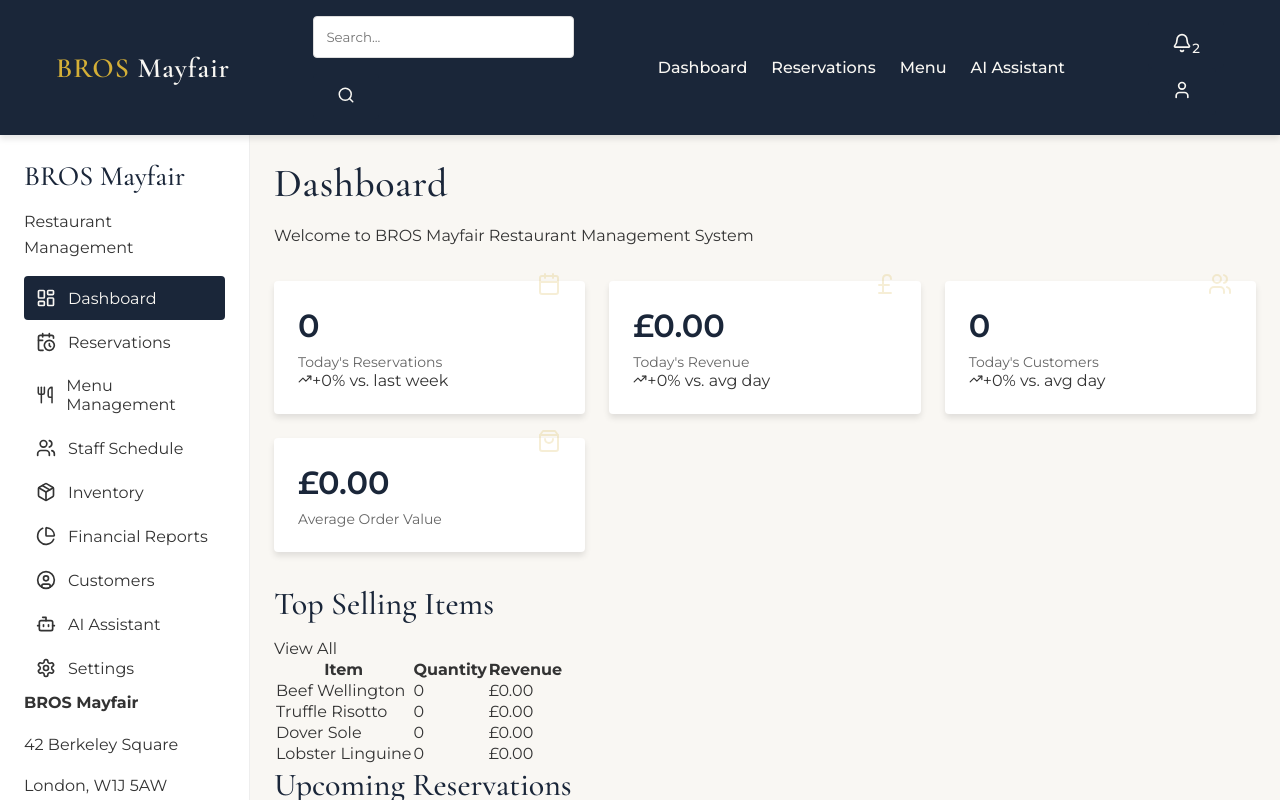
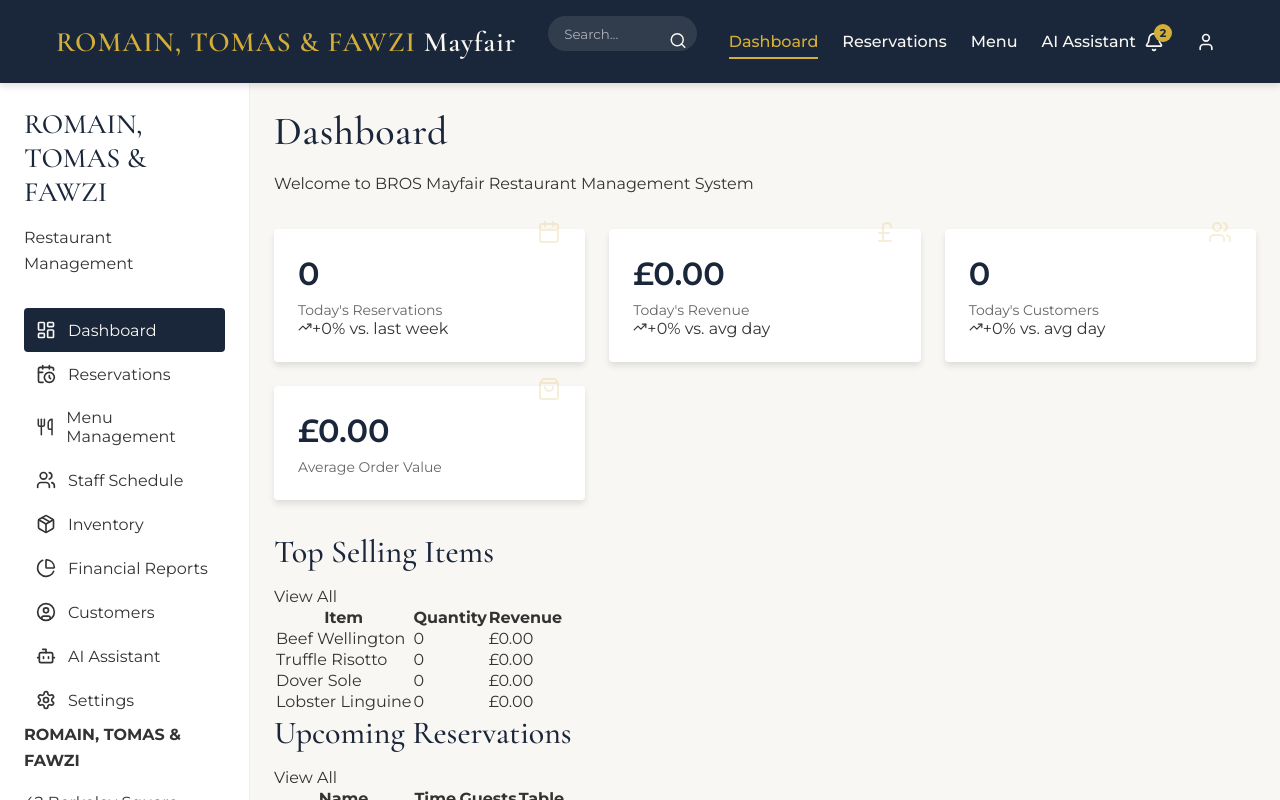
Before and after one commit to Qualiasolutions/BROS, a Next.js app: page / in a window 1280 px wide. Shown: the top 800 px of the page. Built offline with nearby package versions, Linux system fonts and the light colour scheme.

Commit message:
Update branding from BROS Mayfair to ROMAIN, TOMAS & FAWZI

```diff
--- a/components/Agent.js
+++ b/components/Agent.js
@@ -86,7 +86,7 @@ const Agent = ({ onTabChange }) => {
           initialMessage += 'I can assist with placing takeaway orders, checking order status, or arranging delivery.';
           break;
         case 'events':
-          initialMessage += 'I can provide information about hosting private events, group bookings, or special occasions at BROS Mayfair.';
+          initialMessage += 'I can provide information about hosting private events, group bookings, or special occasions at ROMAIN, TOMAS & FAWZI Mayfair.';
           break;
         case 'loyalty':
           initialMessage += 'I can help with our loyalty program, special offers, and membership benefits.';
@@ -101,7 +101,7 @@ const Agent = ({ onTabChange }) => {
           initialMessage += 'I can tell you about our opening hours, location details, parking information, and accessibility.';
           break;
         default:
-          initialMessage += 'What would you like to know about BROS Mayfair restaurant?';
+          initialMessage += 'What would you like to know about ROMAIN, TOMAS & FAWZI restaurant?';
       }
 
       setConversation([
@@ -512,7 +512,7 @@ const Agent = ({ onTabChange }) => {
       if (lowerMessage.includes('who are you') || lowerMessage.includes('what are you')) {
         setConversation(prev => [...prev, {
           role: 'assistant',
-          content: `I'm the BROS Mayfair assistant, designed to help you manage your restaurant data, including menu items, reservations, clients, suppliers, and invoices. I can answer questions about your business and help you navigate through different sections of the application.`
+          content: `I'm the ROMAIN, TOMAS & FAWZI assistant, designed to help you manage your restaurant data, including menu items, reservations, clients, suppliers, and invoices. I can answer questions about your business and help you navigate through different sections of the application.`
         }]);
         return;
       }
@@ -640,10 +640,10 @@ You can ask questions like "Show me information about Harrods" or "Generate an i
       <div className={styles.welcomeScreen}>
         <h2>Who am I speaking to?</h2>
         <div className={styles.identityOptions}>
-          <button onClick={() => handleIdentitySelection('James')} className={styles.identityButton}>James</button>
-          <button onClick={() => handleIdentitySelection('Olivia')} className={styles.identityButton}>Olivia</button>
-          <button onClick={() => handleIdentitySelection('William')} className={styles.identityButton}>William</button>
-          <button onClick={() => handleIdentitySelection('Other BROS Mayfair team member')} className={styles.identityButton}>Other team member</button>
+          <button onClick={() => handleIdentitySelection('Romain')} className={styles.identityButton}>Romain</button>
+          <button onClick={() => handleIdentitySelection('Tomas')} className={styles.identityButton}>Tomas</button>
+          <button onClick={() => handleIdentitySelection('Fawzi')} className={styles.identityButton}>Fawzi</button>
+          <button onClick={() => handleIdentitySelection('Other team member')} className={styles.identityButton}>Other team member</button>
         </div>
       </div>
     );
@@ -700,7 +700,7 @@ You can ask questions like "Show me information about Harrods" or "Generate an i
               type="text"
               value={input}
               onChange={(e) => setInput(e.target.value)}
-              placeholder="Ask me anything about BROS Mayfair restaurant..."
+              placeholder="Ask me anything about ROMAIN, TOMAS & FAWZI restaurant..."
               className={styles.chatInput}
               disabled={isProcessing}
             />
--- a/components/Header.js
+++ b/components/Header.js
@@ -1,4 +1,4 @@
-import { useState } from 'react';
+import { useState, useEffect, useRef } from 'react';
 import styles from '../styles/Home.module.css';
 import { Menu, X, Bell, User, Search } from 'lucide-react';
 
@@ -11,6 +11,9 @@ const Header = ({ toggleMobileMenu, mobileMenuOpen, activeTab, onTabChange }) =>
   ]);
   const [showNotifications, setShowNotifications] = useState(false);
   const [showUserMenu, setShowUserMenu] = useState(false);
+
+  const notificationRef = useRef(null);
+  const userMenuRef = useRef(null);
 
   const handleSearch = (e) => {
     e.preventDefault();
@@ -32,13 +35,30 @@ const Header = ({ toggleMobileMenu, mobileMenuOpen, activeTab, onTabChange }) =>
     setNotifications(notifications.map(notification => ({ ...notification, read: true })));
   };
 
+  // Handle click outside to close dropdowns
+  useEffect(() => {
+    const handleClickOutside = (event) => {
+      if (notificationRef.current && !notificationRef.current.contains(event.target)) {
+        setShowNotifications(false);
+      }
+      if (userMenuRef.current && !userMenuRef.current.contains(event.target)) {
+        setShowUserMenu(false);
+      }
+    };
+
+    document.addEventListener('mousedown', handleClickOutside);
+    return () => {
+      document.removeEventListener('mousedown', handleClickOutside);
+    };
+  }, []);
+
   const unreadCount = notifications.filter(notification => !notification.read).length;
 
   return (
     <header className={styles.header}>
       <div className={`container ${styles.headerContent}`}>
         <div className={styles.logo}>
-          BROS <span>Mayfair</span>
+          ROMAIN, TOMAS & FAWZI <span>Mayfair</span>
         </div>
 
         <div className={styles.searchContainer}>
@@ -57,22 +77,63 @@ const Header = ({ toggleMobileMenu, mobileMenuOpen, activeTab, onTabChange }) =>
         </div>
 
         <nav className={styles.nav}>
-          <div className={styles.navItem} onClick={() => onTabChange('dashboard')}>
+          <div
+            className={`${styles.navItem} ${activeTab === 'dashboard' ? styles.navItemActive : ''}`}
+            onClick={() => onTabChange('dashboard')}
+          >
             Dashboard
           </div>
-          <div className={styles.navItem} onClick={() => onTabChange('reservations')}>
+          <div
+            className={`${styles.navItem} ${activeTab === 'reservations' ? styles.navItemActive : ''}`}
+            onClick={() => onTabChange('reservations')}
+          >
             Reservations
           </div>
-          <div className={styles.navItem} onClick={() => onTabChange('menu')}>
+          <div
+            className={`${styles.navItem} ${activeTab === 'menu' ? styles.navItemActive : ''}`}
+            onClick={() => onTabChange('menu')}
+          >
             Menu
           </div>
-          <div className={styles.navItem} onClick={() => onTabChange('agent')}>
+          <div
+            className={`${styles.navItem} ${activeTab === 'agent' ? styles.navItemActive : ''}`}
+            onClick={() => onTabChange('agent')}
+          >
             AI Assistant
           </div>
         </nav>
 
+        {mobileMenuOpen && (
+          <nav className={styles.navMobile}>
+            <div
+              className={`${styles.navItem} ${activeTab === 'dashboard' ? styles.navItemActive : ''}`}
+              onClick={() => onTabChange('dashboard')}
+            >
+              Dashboard
+            </div>
+            <div
+              className={`${styles.navItem} ${activeTab === 'reservations' ? styles.navItemActive : ''}`}
+              onClick={() => onTabChange('reservations')}
+            >
+              Reservations
+            </div>
+            <div
+              className={`${styles.navItem} ${activeTab === 'menu' ? styles.navItemActive : ''}`}
+              onClick={() => onTabChange('menu')}
+            >
+              Menu
+            </div>
+            <div
+              className={`${styles.navItem} ${activeTab === 'agent' ? styles.navItemActive : ''}`}
+              onClick={() => onTabChange('agent')}
+            >
+              AI Assistant
+            </div>
+          </nav>
+        )}
+
         <div className={styles.headerActions}>
-          <div className={styles.notificationContainer}>
+          <div className={styles.notificationContainer} ref={notificationRef}>
             <button className={styles.iconButton} onClick={toggleNotifications}>
               <Bell size={20} />
               {unreadCount > 0 && <span className={styles.notificationBadge}>{unreadCount}</span>}
@@ -104,7 +165,7 @@ const Header = ({ toggleMobileMenu, mobileMenuOpen, activeTab, onTabChange }) =>
             )}
           </div>
 
-          <div className={styles.userContainer}>
+          <div className={styles.userContainer} ref={userMenuRef}>
             <button className={styles.iconButton} onClick={toggleUserMenu}>
               <User size={20} />
             </button>
@@ -113,7 +174,7 @@ const Header = ({ toggleMobileMenu, mobileMenuOpen, activeTab, onTabChange }) =>
               <div className={styles.userDropdown}>
                 <div className={styles.userInfo}>
                   <div className={styles.userName}>Restaurant Manager</div>
-                  <div className={styles.userEmail}>manager@bros-mayfair.com</div>
+                  <div className={styles.userEmail}>manager@romain-tomas-fawzi.com</div>
                 </div>
                 <div className={styles.userMenuItems}>
                   <div className={styles.userMenuItem} onClick={() => onTabChange('settings')}>
--- a/components/Sidebar.js
+++ b/components/Sidebar.js
@@ -8,7 +8,8 @@ import {
   PieChart,
   UserCircle,
   Settings,
-  Bot
+  Bot,
+  X
 } from 'lucide-react';
 
 const Sidebar = ({ activeTab, onTabChange, mobileMenuOpen }) => {
@@ -27,8 +28,11 @@ const Sidebar = ({ activeTab, onTabChange, mobileMenuOpen }) => {
   return (
     <aside className={`${styles.sidebar} ${mobileMenuOpen ? styles.sidebarMobileOpen : ''}`}>
       <div className={styles.sidebarHeader}>
-        <h3>BROS Mayfair</h3>
+        <h3>ROMAIN, TOMAS & FAWZI</h3>
         <p>Restaurant Management</p>
+        <button className={styles.closeMobileMenu} onClick={() => onTabChange(activeTab)}>
+          <X size={20} />
+        </button>
       </div>
 
       <nav className={styles.sidebarNav}>
@@ -46,7 +50,7 @@ const Sidebar = ({ activeTab, onTabChange, mobileMenuOpen }) => {
 
       <div className={styles.sidebarFooter}>
         <div className={styles.restaurantInfo}>
-          <p><strong>BROS Mayfair</strong></p>
+          <p><strong>ROMAIN, TOMAS & FAWZI</strong></p>
           <p>42 Berkeley Square</p>
           <p>London, W1J 5AW</p>
         </div>
--- a/pages/index.js
+++ b/pages/index.js
@@ -55,8 +55,8 @@ export default function Home() {
   return (
     <div className={styles.main}>
       <Head>
-        <title>BROS Mayfair | Restaurant Management</title>
-        <meta name="description" content="BROS Mayfair Restaurant Management System" />
+        <title>ROMAIN, TOMAS & FAWZI | Restaurant Management</title>
+        <meta name="description" content="ROMAIN, TOMAS & FAWZI Restaurant Management System" />
         <link rel="icon" href="/favicon.ico" />
       </Head>
 
--- a/styles/Home.module.css
+++ b/styles/Home.module.css
@@ -32,6 +32,48 @@
   color: var(--light-text);
 }
 
+.searchContainer {
+  flex: 1;
+  max-width: 500px;
+  margin: 0 2rem;
+}
+
+.searchForm {
+  display: flex;
+  position: relative;
+}
+
+.searchInput {
+  width: 100%;
+  padding: 0.6rem 1rem;
+  border-radius: 50px;
+  border: none;
+  background-color: rgba(255, 255, 255, 0.1);
+  color: var(--light-text);
+  transition: var(--transition);
+}
+
+.searchInput::placeholder {
+  color: rgba(255, 255, 255, 0.6);
+}
+
+.searchInput:focus {
+  background-color: rgba(255, 255, 255, 0.2);
+  outline: none;
+}
+
+.searchButton {
+  position: absolute;
+  right: 10px;
+  top: 50%;
+  transform: translateY(-50%);
+  background: none;
+  border: none;
+  color: var(--light-text);
+  padding: 0;
+  cursor: pointer;
+}
+
 .nav {
   display: flex;
   gap: 1.5rem;
@@ -42,6 +84,7 @@
   font-weight: 500;
   position: relative;
   padding: 0.5rem 0;
+  cursor: pointer;
 }
 
 .navItem:after {
@@ -64,6 +107,154 @@
   color: var(--secondary-color);
   position: relative;
   padding: 0.5rem 0;
+}
+
+.headerActions {
+  display: flex;
+  align-items: center;
+  gap: 1rem;
+}
+
+.iconButton {
+  background: none;
+  border: none;
+  color: var(--light-text);
+  font-size: 1.5rem;
+  cursor: pointer;
+  position: relative;
+  padding: 0.5rem;
+  display: flex;
+  align-items: center;
+  justify-content: center;
+}
+
+.notificationBadge {
+  position: absolute;
+  top: 0;
+  right: 0;
+  background-color: var(--secondary-color);
+  color: var(--primary-color);
+  font-size: 0.7rem;
+  font-weight: bold;
+  width: 18px;
+  height: 18px;
+  border-radius: 50%;
+  display: flex;
+  align-items: center;
+  justify-content: center;
+}
+
+.notificationContainer, .userContainer {
+  position: relative;
+}
+
+.notificationDropdown {
+  position: absolute;
+  top: 100%;
+  right: 0;
+  width: 300px;
+  background-color: white;
+  border-radius: var(--border-radius);
+  box-shadow: var(--box-shadow);
+  margin-top: 0.5rem;
+  z-index: 101;
+  overflow: hidden;
+  animation: fadeIn 0.2s ease-in-out;
+}
+
+.notificationHeader {
+  display: flex;
+  justify-content: space-between;
+  align-items: center;
+  padding: 1rem;
+  border-bottom: 1px solid #eee;
+}
+
+.notificationHeader h3 {
+  margin: 0;
+  font-size: 1rem;
+}
+
+.markReadButton {
+  background: none;
+  border: none;
+  color: var(--accent-color);
+  font-size: 0.8rem;
+  cursor: pointer;
+  padding: 0;
+}
+
+.notificationList {
+  max-height: 300px;
+  overflow-y: auto;
+}
+
+.notificationItem {
+  padding: 1rem;
+  border-bottom: 1px solid #eee;
+  transition: var(--transition);
+}
+
+.notificationItem:last-child {
+  border-bottom: none;
+}
+
+.notificationItem:hover {
+  background-color: rgba(0, 0, 0, 0.02);
+}
+
+.unread {
+  background-color: rgba(212, 175, 55, 0.1);
+  font-weight: 500;
+}
+
+.emptyNotifications {
+  padding: 1rem;
+  text-align: center;
+  color: #999;
+}
+
+.userDropdown {
+  position: absolute;
+  top: 100%;
+  right: 0;
+  width: 250px;
+  background-color: white;
+  border-radius: var(--border-radius);
+  box-shadow: var(--box-shadow);
+  margin-top: 0.5rem;
+  z-index: 101;
+  overflow: hidden;
+  animation: fadeIn 0.2s ease-in-out;
+}
+
+.userInfo {
+  padding: 1rem;
+  border-bottom: 1px solid #eee;
+}
+
+.userName {
+  font-weight: 500;
+  margin-bottom: 0.25rem;
+}
+
+.userEmail {
+  font-size: 0.8rem;
+  color: #666;
+}
+
+.userMenuItems {
+  padding: 0.5rem 0;
+}
+
+.userMenuItem {
+  padding: 0.75rem 1rem;
+  cursor: pointer;
+  transition: var(--transition);
+}
+
+.userMenuItem:hover {
+  background-color: rgba(0, 0, 0, 0.05);
 }
 
 .mobileMenuButton {
@@ -339,13 +530,49 @@
 }
 
 /* Responsive Styles */
+@media (max-width: 1024px) {
+  .searchContainer {
+    max-width: 300px;
+    margin: 0 1rem;
+  }
+}
+
 @media (max-width: 768px) {
+  .headerContent {
+    flex-wrap: wrap;
+  }
+
+  .searchContainer {
+    order: 3;
+    max-width: 100%;
+    margin: 1rem 0 0;
+    width: 100%;
+  }
+
   .dashboard {
     grid-template-columns: 1fr;
   }
 
   .sidebar {
     display: none;
+  }
+
+  .sidebarMobileOpen {
+    display: block;
+    position: fixed;
+    top: 64px;
+    left: 0;
+    bottom: 0;
+    width: 250px;
+    z-index: 99;
+    box-shadow: var(--box-shadow);
+    background-color: white;
+    overflow-y: auto;
+    padding: 1.5rem;
+  }
+
+  .closeMobileMenu {
+    display: block;
   }
 
   .mobileMenuButton {
@@ -366,10 +593,39 @@
     display: flex;
     flex-direction: column;
     gap: 1rem;
+    z-index: 100;
   }
 
   .message {
     max-width: 90%;
+  }
+
+  .notificationDropdown, .userDropdown {
+    position: fixed;
+    top: auto;
+    left: 0;
+    right: 0;
+    width: 100%;
+    border-radius: 0;
+    margin-top: 0;
+  }
+}
+
+@media (max-width: 480px) {
+  .headerActions {
+    gap: 0.5rem;
+  }
+
+  .iconButton {
+    padding: 0.3rem;
+  }
+
+  .logo {
+    font-size: 1.5rem;
+  }
+
+  .statsGrid {
+    grid-template-columns: 1fr;
   }
 }
 
@@ -381,3 +637,20 @@
   height: 100%;
   overflow-y: auto;
 }
+
+.sidebarHeader {
+  margin-bottom: 2rem;
+  position: relative;
+}
+
+.closeMobileMenu {
+  display: none;
+  position: absolute;
+  top: 0;
+  right: 0;
+  background: none;
+  border: none;
+  color: var(--primary-color);
+  padding: 0.5rem;
+  cursor: pointer;
+}
```
Also changed, not shown: 1 other file (tests, documents, lock files or other folders).
